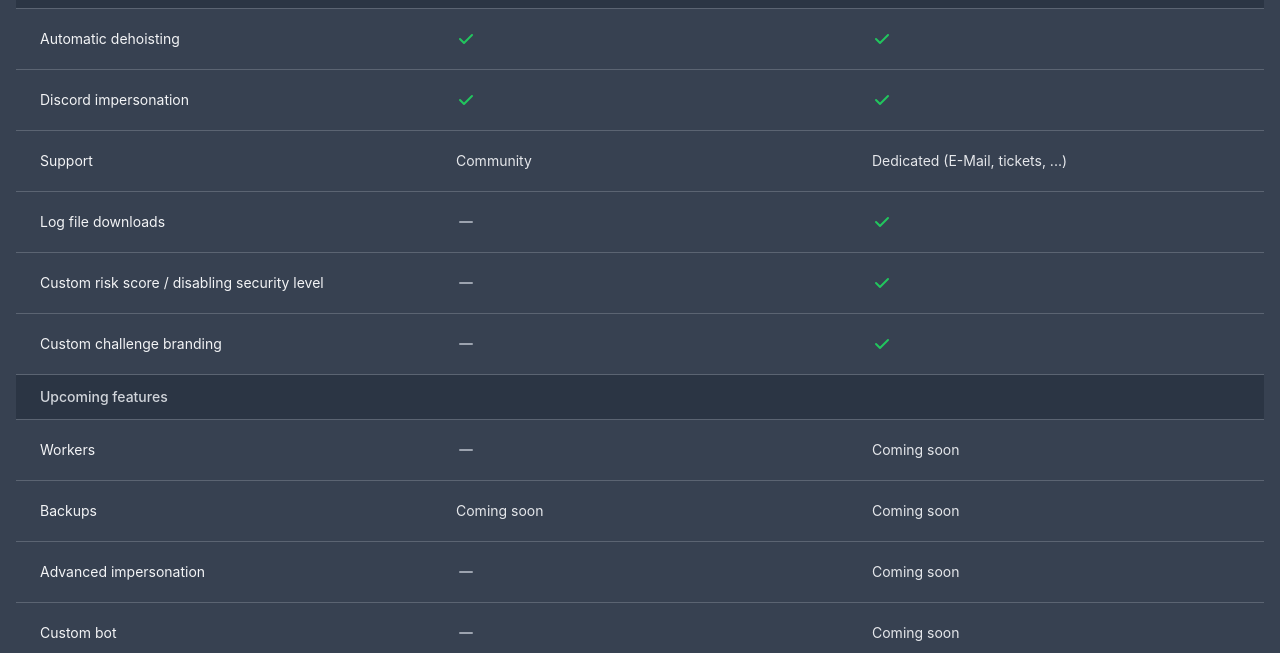
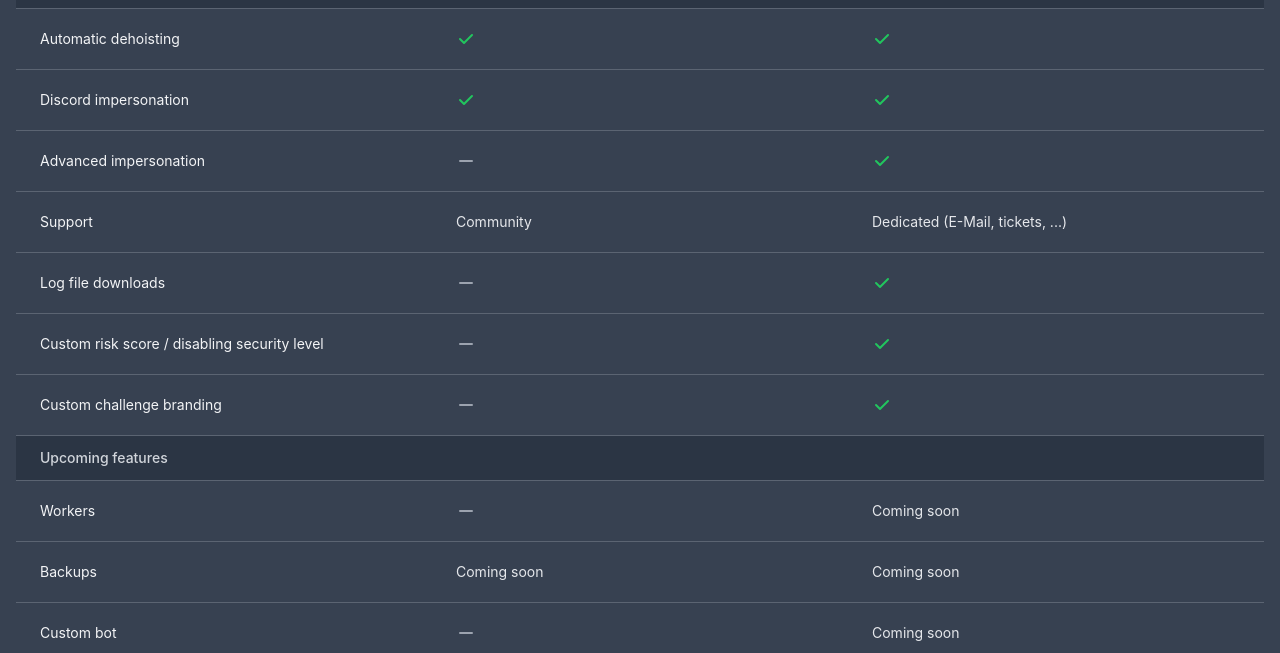
Before and after one commit to cleaner-bot/website, a Next.js app: page /pricing in a window 1280 px wide. Shown: the part 1740-2393 px from the top of the page. Built offline with nearby package versions, Linux system fonts and the light colour scheme.

Commit message:
add advanced impersonation to pricing page

```diff
--- a/pages/pricing.jsx
+++ b/pages/pricing.jsx
@@ -39,6 +39,7 @@ const sections = [
         features: [
             { name: "Automatic dehoisting", tiers: { free: true, pro: true } },
             { name: "Discord impersonation", tiers: { free: true, pro: true } },
+            { name: "Advanced impersonation", tiers: { pro: true } },
             { name: "Support", tiers: { free: "Community", pro: "Dedicated (E-Mail, tickets, ...)" } },
             { name: "Log file downloads", tiers: { pro: true } },
             { name: "Custom risk score / disabling security level", tiers: { pro: true } },
@@ -50,7 +51,6 @@ const sections = [
         features: [
             { name: "Workers", tiers: { pro: "Coming soon" } },
             { name: "Backups", tiers: { free: "Coming soon", pro: "Coming soon" } },
-            { name: "Advanced impersonation", tiers: { pro: "Coming soon" } },
             { name: "Custom bot", tiers: { pro: "Coming soon" } },
         ]
     }
```
